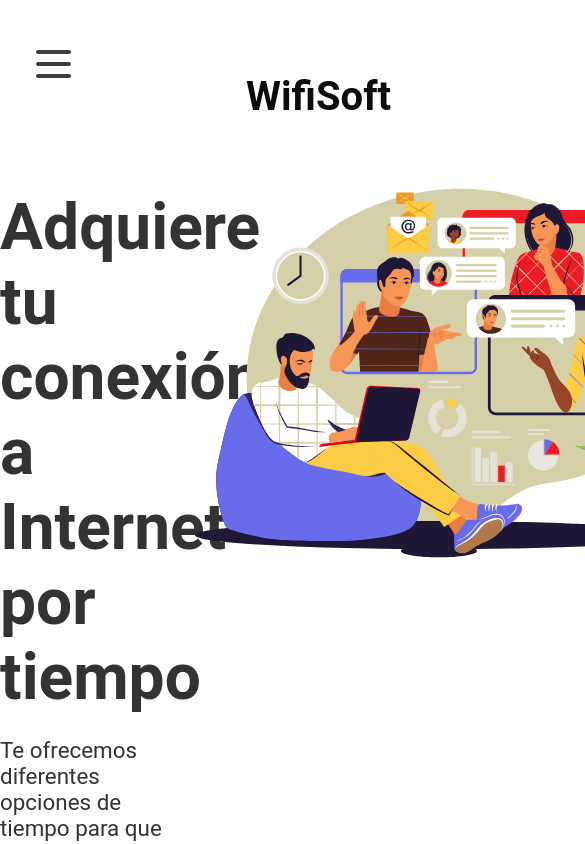
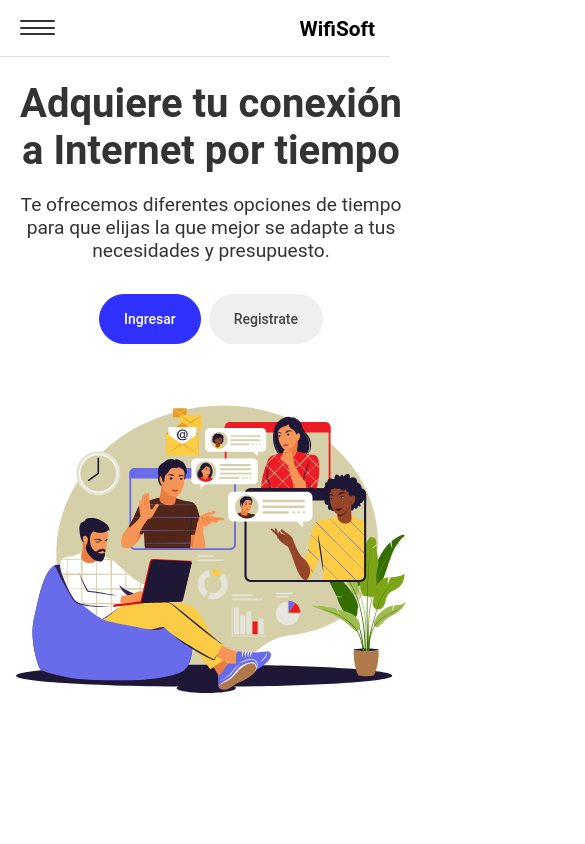
Before and after one commit to HiramOrd/WifiSoft-Front, an Angular app: page /home in a window 390 px wide. Shown: the top 844 px of the page, 585 px wide, since content can reach past the window. Built offline with nearby package versions, Linux system fonts and the light colour scheme; what primeng would draw is missing.

Commit message:
add media queries

```diff
--- a/src/app/pages/home/components/header/header.component.scss
+++ b/src/app/pages/home/components/header/header.component.scss
@@ -46,7 +46,11 @@
 
 @media (max-width: 768px){
     .navbar{
-        opacity: 0.95;
+        position: fixed;
+        padding: 0;
+        height: 56px;
+        background: white;
+        border-bottom: 1px solid #dfdfdf;
     }
 
     .navbar-container input[type="checkbox"],
@@ -65,8 +69,8 @@
         display: block;
         height: 32px;
         width: 30px;
-        top: 20px;
-        left: 20px;
+        top: 10px;
+        left: 18px;
         z-index: 5;
         opacity: 0;
         cursor: pointer;
@@ -74,7 +78,7 @@
 
     .navbar-container .hamburger-lines{
         display: block;
-        height: 28px;
+        height: 15px;
         width: 35px;
         position: absolute;
         top: 20px;
@@ -87,7 +91,7 @@
 
     .navbar-container .hamburger-lines .line{
         display: block;
-        height: 4px;
+        height: 2px;
         width: 100%;
         border-radius: 10px;
         background: #333;
@@ -109,17 +113,22 @@
 
     .navbar .menu-items{
         padding-top: 100px;
-        background: #fff;
+        background: #ffffffe7;
+        backdrop-filter: blur(10px);
+        position: absolute;
+        margin: 0;
         height: 100vh;
         max-width: 300px;
+        width: 100%;
         transform: translate(-150%);
         display: flex;
         flex-direction: column;
         margin-left: -40px;
         padding-left: 40px;
         transition: transform 0.5s ease-in-out;
-        box-shadow:  5px 0px 10px 0px #aaa;
+        box-shadow: 5px 0px 10px 0px #aaa;
         overflow: scroll;
+        z-index: 1;
     }
 
     .navbar .menu-items li{
@@ -130,9 +139,10 @@
 
     .logo{
         position: absolute;
-        top: 10px;
+        top: 17px;
         right: 15px;
-        font-size: 2.5rem;
+        margin: 0;
+        font-size: 1.3rem;
     }
 
     .navbar-container input[type="checkbox"]:checked ~ .menu-items{
@@ -140,7 +150,7 @@
     }
 
     .navbar-container input[type="checkbox"]:checked ~ .hamburger-lines .line1{
-        transform: rotate(45deg);
+        transform: rotate(45deg) translateY(-7px);
     }
 
     .navbar-container input[type="checkbox"]:checked ~ .hamburger-lines .line2{
@@ -148,13 +158,7 @@
     }
 
     .navbar-container input[type="checkbox"]:checked ~ .hamburger-lines .line3{
-        transform: rotate(-45deg);
+        transform: rotate(-45deg) translateY(7px);
     }
 
 }
-
-@media (max-width: 500px){
-    .navbar-container input[type="checkbox"]:checked ~ .logo{
-        display: none;
-    }
-}
--- a/src/app/pages/home/components/hero/hero.component.scss
+++ b/src/app/pages/home/components/hero/hero.component.scss
@@ -51,3 +51,43 @@
         border-radius: 5rem;
     }
 }
+
+
+@media screen and (max-width: 768px) {
+    .hero__content {
+        flex-direction: column;
+        padding: 1rem;
+    }
+    .left {
+        width: 100%;
+        text-align: center;
+        .hero__title {
+            font-size: 2.5rem;
+            margin-top: 4rem;
+        }
+        .hero__subtitle {
+            font-size: 1.2rem;
+            margin-bottom: 1rem;
+        }
+    }
+    .right {
+        width: 100%;
+        .hero__image {
+            img {
+                width: 100%;
+                height: auto;
+            }
+        }
+    }
+
+    .hero__btn{
+        justify-content: center;
+        .btn{
+            padding: 1rem 1.5rem;
+        }
+        .btn-secondary{
+            padding: 1rem 1.5rem;
+        }
+    }
+
+}
```
